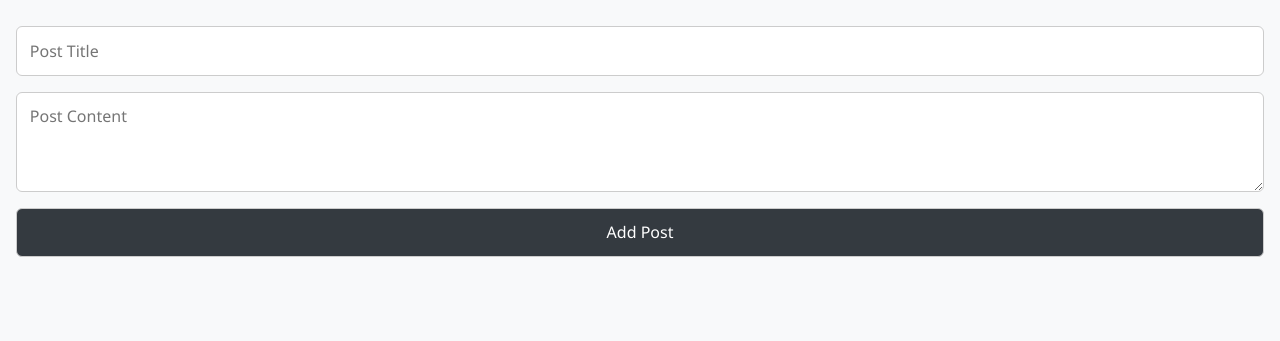
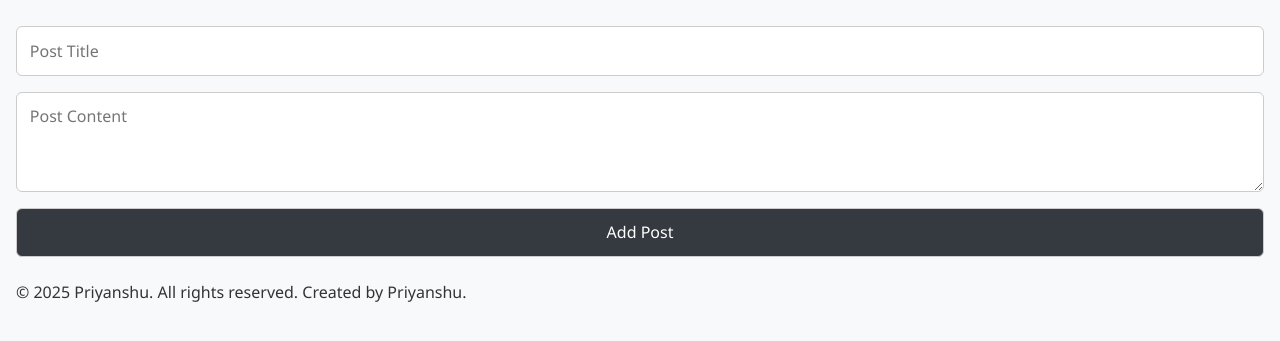
Before and after one commit to FasterThanAi/Blog-Page-with-Admin-Panel, a plain HTML site: page admin.html in a window 1280 px wide. Shown: the part 93-434 px from the top of the page. Drawn offline with Linux system fonts and the light colour scheme.

Commit message:
Update admin.html
added footer

```diff
--- a/admin.html
+++ b/admin.html
@@ -19,5 +19,8 @@
     <div id="admin-posts"></div>
   </main>
   <script src="script.js"></script>
+  <footer class="site-footer">
+  © 2025 Priyanshu. All rights reserved. Created by Priyanshu.
+</footer>
 </body>
 </html>
```
